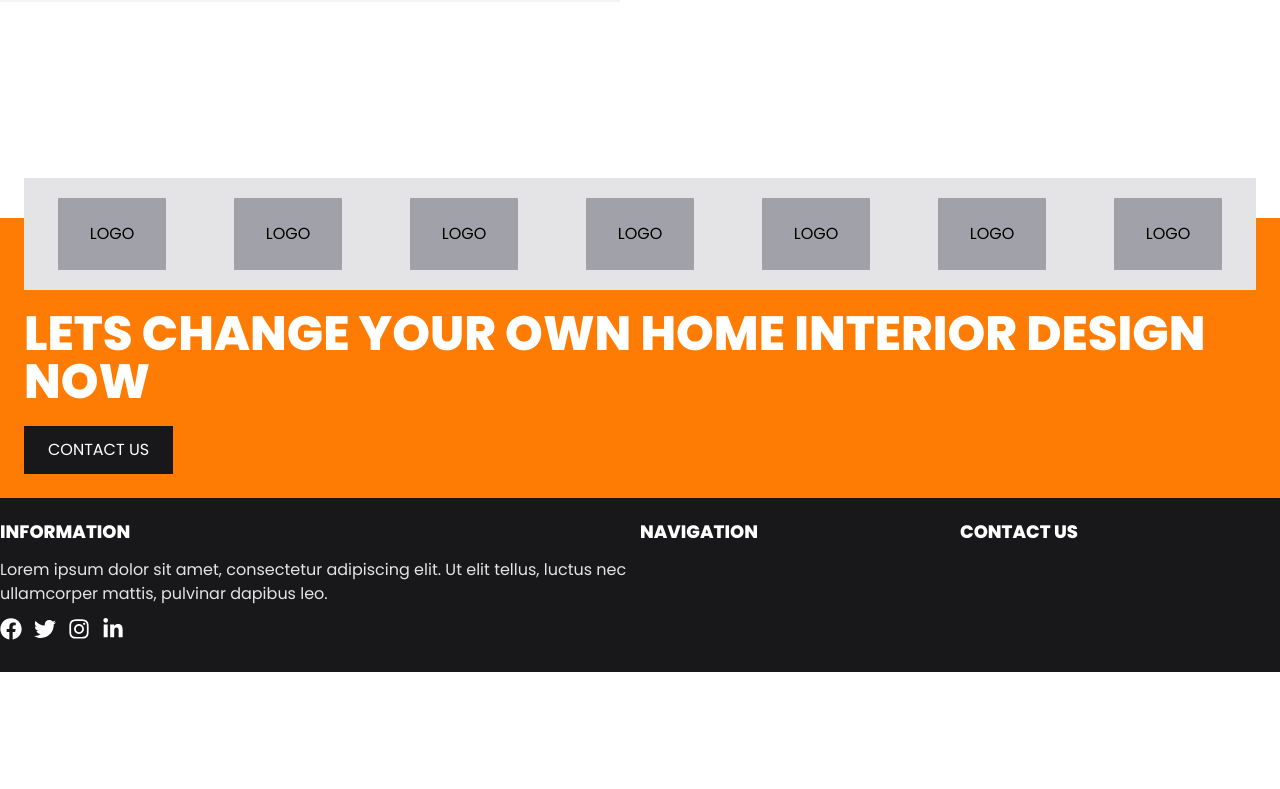
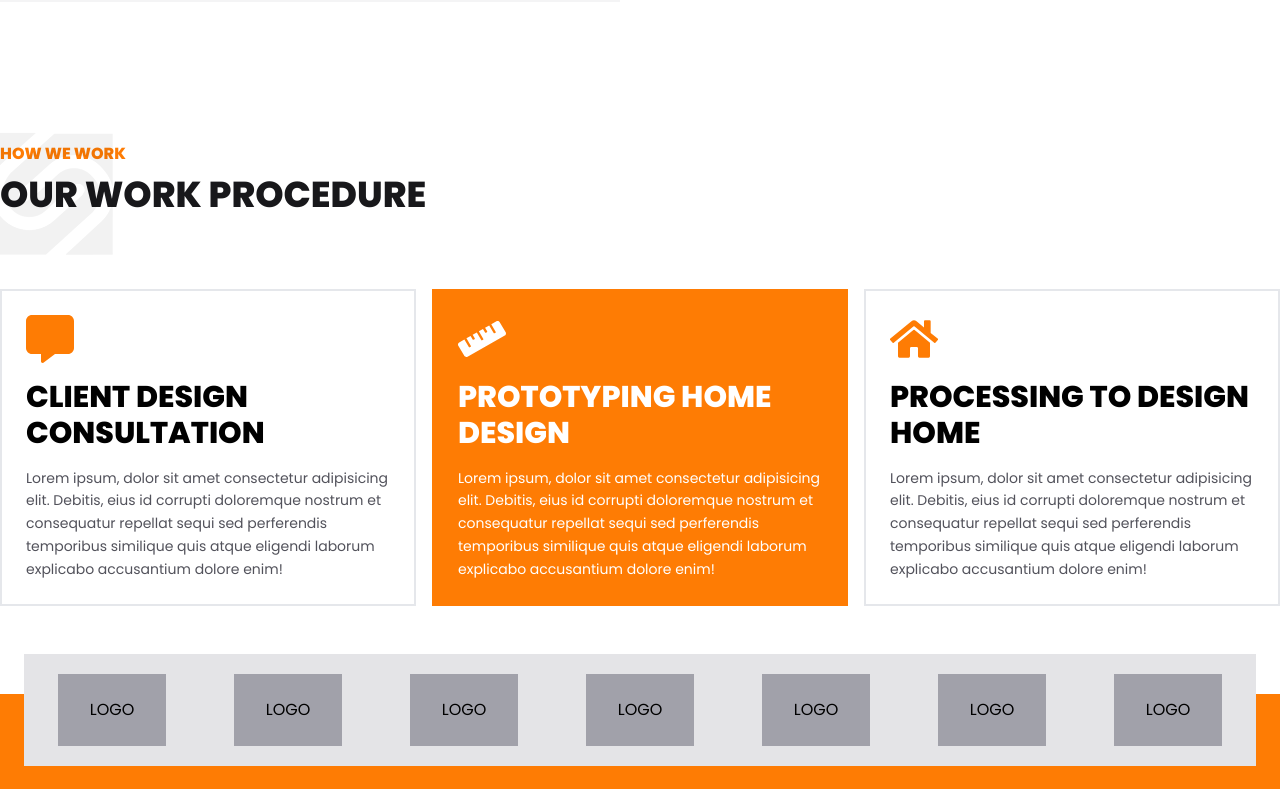
Before and after one commit to adzibilal/union, a Next.js app: page / in a window 1280 px wide. Shown: the part 1340-2129 px from the top of the page. Before the commit the page ends 2012 px from the top, so only its background shows below. Built offline with nearby package versions, Linux system fonts and the light colour scheme; no server answers.

Commit message:
chore: Add ProduceWorkSection component to frontpage

```diff
--- a/src/app/(frontpage)/page.tsx
+++ b/src/app/(frontpage)/page.tsx
@@ -4,6 +4,7 @@ import LanguageDropdown from "@/components/LanguageDropdown";
 import InfoBox from "@/components/organism/InfoBox";
 import SectionTitle from "@/components/molecules/SectionTitle";
 import AboutSection from "@/components/organism/AboutSection";
+import ProduceWorkSection from "@/components/organism/ProduceWorkSection";
 
 export default function Home() {
   const t = useTranslations('Index');
@@ -16,6 +17,8 @@ export default function Home() {
       <InfoBox />
 
       <AboutSection />
+
+      <ProduceWorkSection />
     </div>
   );
 }
--- a/src/components/molecules/SectionTitle.tsx
+++ b/src/components/molecules/SectionTitle.tsx
@@ -17,9 +17,9 @@ const SectionTitle: React.FC<SectionTitleProps> = ({ subTitle, title }) => {
                 className='opacity-5 -z-0 absolute -top-3 -left-3 w-32'
             />
             {/* sub title */}
-            <div className='font-extrabold text-u-orange-500'>{subTitle}</div>
+            <div className='font-extrabold text-u-orange-500 uppercase'>{subTitle}</div>
             {/* title */}
-            <div className='font-extrabold text-zinc-900 text-4xl leading-relaxed'>
+            <div className='font-extrabold text-zinc-900 text-4xl leading-relaxed uppercase'>
                 {title}
             </div>
         </div>
--- /dev/null
+++ b/src/components/organism/ProduceWorkSection.tsx
@@ -0,0 +1,56 @@
+import React from 'react'
+import SectionTitle from '../molecules/SectionTitle'
+import { FaMessage } from 'react-icons/fa6'
+import { FaHome, FaRuler } from 'react-icons/fa'
+
+const ProduceWorkSection = () => {
+    return (
+        <div className='max-container'>
+            <SectionTitle subTitle='How We Work' title='OUR WORK PROCEDURE' />
+
+            <div className='grid gap-4 grid-cols-1 lg:grid-cols-3 mt-16'>
+                <div className='border-2 p-6 flex flex-col gap-4'>
+                    <FaMessage className='text-5xl text-u-orange-500' />
+                    <div className='text-3xl uppercase font-extrabold'>
+                        CLIENT DESIGN CONSULTATION
+                    </div>
+                    <div className='text-sm text-zinc-600 leading-relaxed'>
+                        Lorem ipsum, dolor sit amet consectetur adipisicing
+                        elit. Debitis, eius id corrupti doloremque nostrum et
+                        consequatur repellat sequi sed perferendis temporibus
+                        similique quis atque eligendi laborum explicabo
+                        accusantium dolore enim!
+                    </div>
+                </div>
+                <div className='border-2 border-u-orange-500 p-6 flex flex-col gap-4 text-white bg-u-orange-500'>
+                    <FaRuler className='text-5xl ' />
+                    <div className='text-3xl uppercase font-extrabold'>
+                        PROTOTYPING HOME DESIGN
+                    </div>
+                    <div className='text-sm leading-relaxed'>
+                        Lorem ipsum, dolor sit amet consectetur adipisicing
+                        elit. Debitis, eius id corrupti doloremque nostrum et
+                        consequatur repellat sequi sed perferendis temporibus
+                        similique quis atque eligendi laborum explicabo
+                        accusantium dolore enim!
+                    </div>
+                </div>
+                <div className='border-2 p-6 flex flex-col gap-4'>
+                    <FaHome className='text-5xl text-u-orange-500' />
+                    <div className='text-3xl uppercase font-extrabold'>
+                        PROCESSING TO DESIGN HOME
+                    </div>
+                    <div className='text-sm text-zinc-600 leading-relaxed'>
+                        Lorem ipsum, dolor sit amet consectetur adipisicing
+                        elit. Debitis, eius id corrupti doloremque nostrum et
+                        consequatur repellat sequi sed perferendis temporibus
+                        similique quis atque eligendi laborum explicabo
+                        accusantium dolore enim!
+                    </div>
+                </div>
+            </div>
+        </div>
+    )
+}
+
+export default ProduceWorkSection
```
